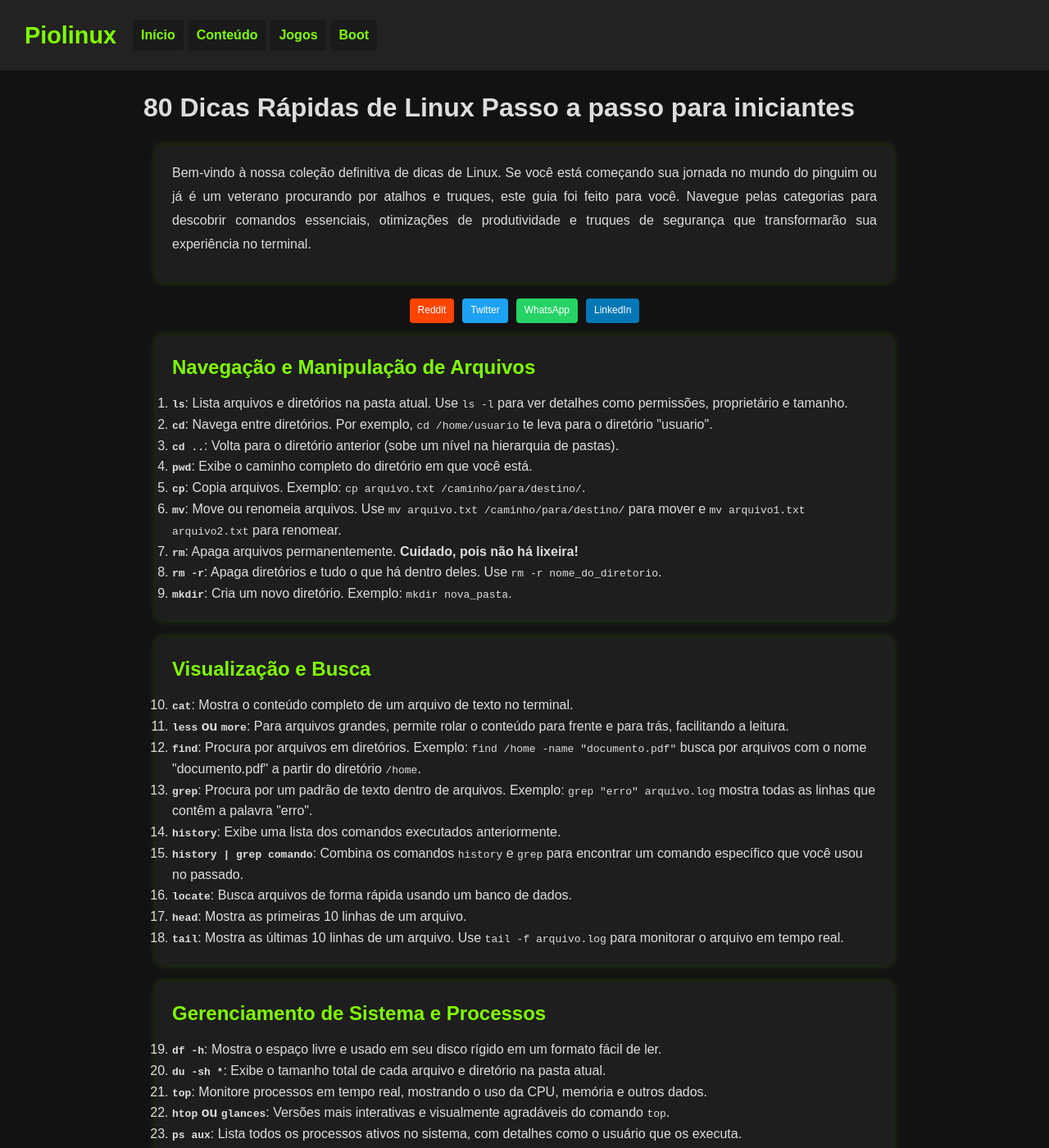
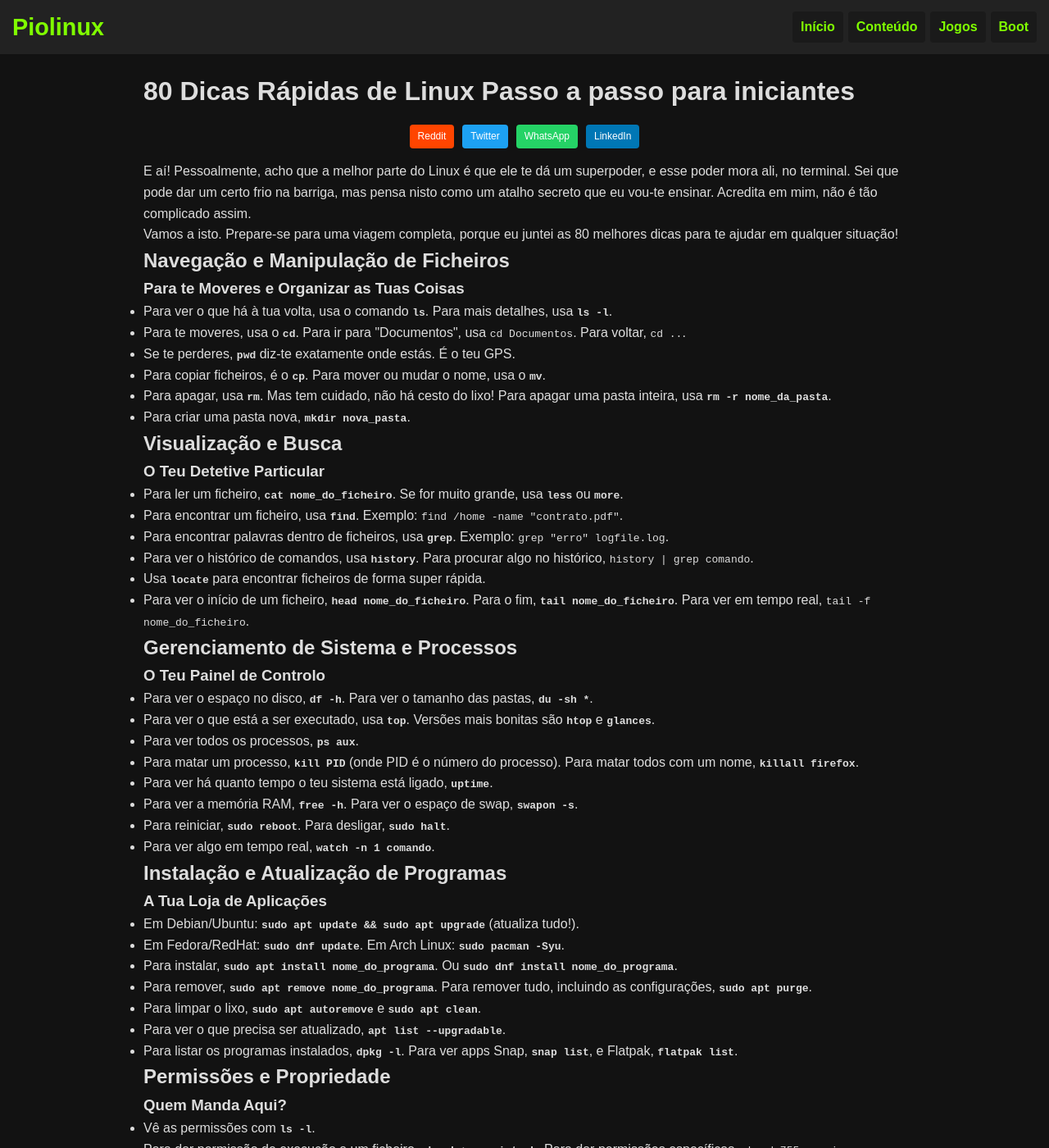
Before and after one commit to Piolinux/piolinux-site, a Jekyll site: the page 80-Dicas-Rápidas-de-Linux.html, which Jekyll copies as it is, in a window 1280 px wide and 1400 px high. Shown: the whole window at 82% size. Built offline with Jekyll 4.4.1, drawn with Linux system fonts in a browser that asks for light colours; some of the changed text lies outside the part shown.

Commit message:
Update 80-Dicas-Rápidas-de-Linux.html

```diff
--- a/80-Dicas-Rápidas-de-Linux.html
+++ b/80-Dicas-Rápidas-de-Linux.html
@@ -211,7 +211,7 @@ footer a:hover {
 
 </head>
 <body>
-  <header>
+
     <header>
   <h1 class="site-title"><a href="/">Piolinux</a></h1>
   <div class="menu-container">
@@ -236,7 +236,6 @@ footer a:hover {
       </ul>
     </nav>
   </div>
-</header>
 
   </header>
 
@@ -245,13 +244,8 @@ footer a:hover {
   <body>
 
 
-    <main>
 
 
-        <section>
-           <p>Bem-vindo à nossa coleção definitiva de dicas de Linux. Se você está começando sua jornada no mundo do pinguim ou já é um veterano procurando por atalhos e truques, este guia foi feito para você. Navegue pelas categorias para descobrir comandos essenciais, otimizações de produtividade e truques de segurança que transformarão sua experiência no terminal.</p>
-
-        </section>
 
 		<div id="share" style="text-align:center;margin:15px 0"></div>
     <script async defer>
@@ -285,148 +279,127 @@ footer a:hover {
         });
       })();
     </script>
-        <section>
-            <h2>Navegação e Manipulação de Arquivos</h2>
-            <ol>
-                <li><strong><code>ls</code></strong>: Lista arquivos e diretórios na pasta atual. Use <code>ls -l</code> para ver detalhes como permissões, proprietário e tamanho.</li>
-                <li><strong><code>cd</code></strong>: Navega entre diretórios. Por exemplo, <code>cd /home/usuario</code> te leva para o diretório "usuario".</li>
-                <li><strong><code>cd ..</code></strong>: Volta para o diretório anterior (sobe um nível na hierarquia de pastas).</li>
-                <li><strong><code>pwd</code></strong>: Exibe o caminho completo do diretório em que você está.</li>
-                <li><strong><code>cp</code></strong>: Copia arquivos. Exemplo: <code>cp arquivo.txt /caminho/para/destino/</code>.</li>
-                <li><strong><code>mv</code></strong>: Move ou renomeia arquivos. Use <code>mv arquivo.txt /caminho/para/destino/</code> para mover e <code>mv arquivo1.txt arquivo2.txt</code> para renomear.</li>
-                <li><strong><code>rm</code></strong>: Apaga arquivos permanentemente. <strong>Cuidado, pois não há lixeira!</strong></li>
-                <li><strong><code>rm -r</code></strong>: Apaga diretórios e tudo o que há dentro deles. Use <code>rm -r nome_do_diretorio</code>.</li>
-                <li><strong><code>mkdir</code></strong>: Cria um novo diretório. Exemplo: <code>mkdir nova_pasta</code>.</li>
-            </ol>
-        </section>
 
-        <section>
-            <h2>Visualização e Busca</h2>
-            <ol start="10">
-                <li><strong><code>cat</code></strong>: Mostra o conteúdo completo de um arquivo de texto no terminal.</li>
-                <li><strong><code>less</code> ou <code>more</code></strong>: Para arquivos grandes, permite rolar o conteúdo para frente e para trás, facilitando a leitura.</li>
-                <li><strong><code>find</code></strong>: Procura por arquivos em diretórios. Exemplo: <code>find /home -name "documento.pdf"</code> busca por arquivos com o nome "documento.pdf" a partir do diretório <code>/home</code>.</li>
-                <li><strong><code>grep</code></strong>: Procura por um padrão de texto dentro de arquivos. Exemplo: <code>grep "erro" arquivo.log</code> mostra todas as linhas que contêm a palavra "erro".</li>
-                <li><strong><code>history</code></strong>: Exibe uma lista dos comandos executados anteriormente.</li>
-                <li><strong><code>history | grep comando</code></strong>: Combina os comandos <code>history</code> e <code>grep</code> para encontrar um comando específico que você usou no passado.</li>
-                <li><strong><code>locate</code></strong>: Busca arquivos de forma rápida usando um banco de dados.</li>
-                <li><strong><code>head</code></strong>: Mostra as primeiras 10 linhas de um arquivo.</li>
-                <li><strong><code>tail</code></strong>: Mostra as últimas 10 linhas de um arquivo. Use <code>tail -f arquivo.log</code> para monitorar o arquivo em tempo real.</li>
-            </ol>
-        </section>
+<body>
 
-        <section>
-            <h2>Gerenciamento de Sistema e Processos</h2>
-            <ol start="19">
-                <li><strong><code>df -h</code></strong>: Mostra o espaço livre e usado em seu disco rígido em um formato fácil de ler.</li>
-                <li><strong><code>du -sh *</code></strong>: Exibe o tamanho total de cada arquivo e diretório na pasta atual.</li>
-                <li><strong><code>top</code></strong>: Monitore processos em tempo real, mostrando o uso da CPU, memória e outros dados.</li>
-                <li><strong><code>htop</code> ou <code>glances</code></strong>: Versões mais interativas e visualmente agradáveis do comando <code>top</code>.</li>
-                <li><strong><code>ps aux</code></strong>: Lista todos os processos ativos no sistema, com detalhes como o usuário que os executa.</li>
-                <li><strong><code>kill PID</code></strong>: Encerra um processo usando seu ID (PID). O PID pode ser obtido com <code>top</code> ou <code>ps aux</code>.</li>
-                <li><strong><code>killall</code></strong>: Encerra todos os processos com um nome específico. Exemplo: <code>killall firefox</code> fecha todas as janelas do Firefox.</li>
-                <li><strong><code>uptime</code></strong>: Mostra há quanto tempo o sistema está em execução.</li>
-                <li><strong><code>free -h</code></strong>: Exibe a quantidade de memória RAM livre e usada, em um formato legível.</li>
-                <li><strong><code>swapon -s</code></strong>: Checa o uso de espaço de swap.</li>
-                <li><strong><code>sudo reboot</code></strong>: Reinicia o sistema.</li>
-                <li><strong><code>sudo halt</code></strong>: Desliga o sistema.</li>
-                <li><strong><code>watch -n 1 comando</code></strong>: Executa um comando repetidamente, a cada segundo (<code>-n 1</code>), mostrando a saída em tempo real.</li>
-            </ol>
-        </section>
+<div class="container">
+    <p>E aí! Pessoalmente, acho que a melhor parte do Linux é que ele te dá um superpoder, e esse poder mora ali, no terminal. Sei que pode dar um certo frio na barriga, mas pensa nisto como um atalho secreto que eu vou-te ensinar. Acredita em mim, não é tão complicado assim.</p>
 
-        <section>
-            <h2>Instalação e Atualização de Pacotes</h2>
-            <ol start="32">
-                <li><strong><code>sudo apt update && sudo apt upgrade</code></strong>: (Para Debian/Ubuntu) Atualiza a lista de pacotes e, em seguida, atualiza todos os pacotes instalados para suas versões mais recentes.</li>
-                <li><strong><code>sudo dnf update</code></strong>: (Para Fedora/RedHat) Realiza a mesma função de atualização de pacotes.</li>
-                <li><strong><code>sudo pacman -Syu</code></strong>: (Para Arch Linux) Atualiza o sistema.</li>
-                <li><strong><code>sudo apt install nome_do_programa</code></strong>: (Para Debian/Ubuntu) Instala um novo programa a partir dos repositórios.</li>
-                <li><strong><code>sudo dnf install nome_do_programa</code></strong>: (Para Fedora/RedHat) Instala um novo programa a partir dos repositórios.</li>
-                <li><strong><code>sudo apt remove nome_do_programa</code></strong>: Desinstala um programa, mas mantém seus arquivos de configuração.</li>
-                <li><strong><code>sudo apt purge nome_do_programa</code></strong>: Desinstala um programa e também remove seus arquivos de configuração.</li>
-                <li><strong><code>sudo apt autoremove</code></strong>: Remove pacotes que não são mais necessários.</li>
-                <li><strong><code>sudo apt clean</code></strong>: Limpa o cache de pacotes baixados, liberando espaço em disco.</li>
-                <li><strong><code>apt list --upgradable</code></strong>: Lista todos os pacotes que têm uma atualização disponível.</li>
-                <li><strong><code>dpkg -l</code></strong>: Lista todos os pacotes <code>.deb</code> instalados no sistema.</li>
-                <li><strong><code>snap list</code> ou <code>flatpak list</code></strong>: Lista aplicativos instalados usando os formatos Snap ou Flatpak.</li>
-            </ol>
-        </section>
+    <p>Vamos a isto. Prepare-se para uma viagem completa, porque eu juntei as 80 melhores dicas para te ajudar em qualquer situação!</p>
 
-        <section>
-            <h2>Permissões e Propriedade</h2>
-            <ol start="45">
-                <li><strong><code>ls -l</code></strong>: Exibe as permissões detalhadas de arquivos e diretórios.</li>
-                <li><strong><code>chmod +x script.sh</code></strong>: Dá permissão de execução a um arquivo de script.</li>
-                <li><strong><code>chmod 755 arquivo</code></strong>: Altera as permissões usando notação numérica (rwx para dono, r-x para grupo e outros).</li>
-                <li><strong><code>chown usuario:grupo arquivo.txt</code></strong>: Altera o dono e o grupo de um arquivo. Necessita de permissões de superusuário (root).</li>
-                <li><strong><code>adduser</code> e <code>addgroup</code></strong>: Cria novos usuários e grupos no sistema.</li>
-                <li><strong><code>su nome_do_usuario</code></strong>: Troca para outro usuário no terminal.</li>
-                <li><strong><code>sudo</code></strong>: Executa um comando com privilégios de superusuário.</li>
-            </ol>
-        </section>
+    <h2>Navegação e Manipulação de Ficheiros</h2>
+    <h3>Para te Moveres e Organizar as Tuas Coisas</h3>
+    <ul>
+        <li>Para ver o que há à tua volta, usa o comando <strong><code>ls</code></strong>. Para mais detalhes, usa <strong><code>ls -l</code></strong>.</li>
+        <li>Para te moveres, usa o <strong><code>cd</code></strong>. Para ir para "Documentos", usa <code>cd Documentos</code>. Para voltar, <code>cd ..</code>.</li>
+        <li>Se te perderes, <strong><code>pwd</code></strong> diz-te exatamente onde estás. É o teu GPS.</li>
+        <li>Para copiar ficheiros, é o <strong><code>cp</code></strong>. Para mover ou mudar o nome, usa o <strong><code>mv</code></strong>.</li>
+        <li>Para apagar, usa <strong><code>rm</code></strong>. Mas tem cuidado, não há cesto do lixo! Para apagar uma pasta inteira, usa <strong><code>rm -r nome_da_pasta</code></strong>.</li>
+        <li>Para criar uma pasta nova, <strong><code>mkdir nova_pasta</code></strong>.</li>
+    </ul>
 
-        <section>
-            <h2>Redes e Conexões</h2>
-            <ol start="52">
-                <li><strong><code>ip a</code> ou <code>ifconfig</code></strong>: Mostra o endereço IP da sua máquina e outras informações de rede.</li>
-                <li><strong><code>hostname</code></strong>: Exibe o nome da sua máquina na rede.</li>
-                <li><strong><code>ping</code></strong>: Testa a conectividade com outro computador na rede ou na internet.</li>
-                <li><strong><code>traceroute</code></strong>: Mostra o caminho que os dados percorrem para chegar a um destino na rede.</li>
-                <li><strong><code>netstat</code> ou <code>ss</code></strong>: Exibe as conexões de rede ativas, tabelas de roteamento e estatísticas da interface.</li>
-                <li><strong><code>nc</code></strong>: O comando "netcat" é uma ferramenta versátil para testes de rede e transferências de dados.</li>
-                <li><strong><code>ufw</code> ou <code>firewalld</code></strong>: Comandos para gerenciar o firewall, controlando quais conexões são permitidas.</li>
-                <li><strong><code>ssh</code></strong>: Conecta-se a outro computador via terminal de forma segura.</li>
-            </ol>
-        </section>
+    <h2>Visualização e Busca</h2>
+    <h3>O Teu Detetive Particular</h3>
+    <ul>
+        <li>Para ler um ficheiro, <strong><code>cat nome_do_ficheiro</code></strong>. Se for muito grande, usa <strong><code>less</code></strong> ou <strong><code>more</code></strong>.</li>
+        <li>Para encontrar um ficheiro, usa <strong><code>find</code></strong>. Exemplo: <code>find /home -name "contrato.pdf"</code>.</li>
+        <li>Para encontrar palavras dentro de ficheiros, usa <strong><code>grep</code></strong>. Exemplo: <code>grep "erro" logfile.log</code>.</li>
+        <li>Para ver o histórico de comandos, usa <strong><code>history</code></strong>. Para procurar algo no histórico, <code>history | grep comando</code>.</li>
+        <li>Usa <strong><code>locate</code></strong> para encontrar ficheiros de forma super rápida.</li>
+        <li>Para ver o início de um ficheiro, <strong><code>head nome_do_ficheiro</code></strong>. Para o fim, <strong><code>tail nome_do_ficheiro</code></strong>. Para ver em tempo real, <code>tail -f nome_do_ficheiro</code>.</li>
+    </ul>
 
-        <section>
-            <h2>Compactação e Descompactação</h2>
-            <ol start="61">
-                <li><strong><code>tar -czvf arquivo.tar.gz pasta/</code></strong>: Compacta a pasta usando gzip.</li>
-                <li><strong><code>tar -xzvf arquivo.tar.gz</code></strong>: Descompacta um arquivo gzip.</li>
-                <li><strong><code>tar -tf arquivo.tar.gz</code></strong>: Vê o conteúdo de um arquivo compactado sem extrair.</li>
-                <li><strong><code>zip -r arquivo.zip pasta/</code></strong>: Compacta uma pasta em um arquivo .zip.</li>
-                <li><strong><code>unzip arquivo.zip</code></strong>: Descompacta um arquivo .zip.</li>
-                <li><strong><code>gzip arquivo.txt</code></strong>: Compacta um único arquivo, resultando em <code>arquivo.txt.gz</code>.</li>
-                <li><strong><code>gunzip arquivo.txt.gz</code></strong>: Descompacta um arquivo gzip.</li>
-            </ol>
-        </section>
+    <h2>Gerenciamento de Sistema e Processos</h2>
+    <h3>O Teu Painel de Controlo</h3>
+    <ul>
+        <li>Para ver o espaço no disco, <strong><code>df -h</code></strong>. Para ver o tamanho das pastas, <strong><code>du -sh *</code></strong>.</li>
+        <li>Para ver o que está a ser executado, usa <strong><code>top</code></strong>. Versões mais bonitas são <strong><code>htop</code></strong> e <strong><code>glances</code></strong>.</li>
+        <li>Para ver todos os processos, <strong><code>ps aux</code></strong>.</li>
+        <li>Para matar um processo, <strong><code>kill PID</code></strong> (onde PID é o número do processo). Para matar todos com um nome, <strong><code>killall firefox</code></strong>.</li>
+        <li>Para ver há quanto tempo o teu sistema está ligado, <strong><code>uptime</code></strong>.</li>
+        <li>Para ver a memória RAM, <strong><code>free -h</code></strong>. Para ver o espaço de swap, <strong><code>swapon -s</code></strong>.</li>
+        <li>Para reiniciar, <strong><code>sudo reboot</code></strong>. Para desligar, <strong><code>sudo halt</code></strong>.</li>
+        <li>Para ver algo em tempo real, <strong><code>watch -n 1 comando</code></strong>.</li>
+    </ul>
 
-        <section>
-            <h2>Ferramentas e Utilitários</h2>
-            <ol start="68">
-                <li><strong><code>nano</code> ou <code>vim</code></strong>: Editores de texto para usar no terminal. <code>nano</code> é mais simples para iniciantes, enquanto <code>vim</code> é mais poderoso.</li>
-                <li><strong><code>wget</code> ou <code>curl</code></strong>: Baixa arquivos de um endereço na internet.</li>
-                <li><strong><code>ln -s</code></strong>: Cria um link simbólico, que é um atalho para outro arquivo ou diretório.</li>
-                <li><strong><code>man comando</code></strong>: Exibe o manual de qualquer comando do Linux, detalhando suas opções e uso.</li>
-                <li><strong><code>alias</code></strong>: Cria atalhos para comandos longos.</li>
-                <li><strong><code>cron</code></strong>: Agende tarefas para serem executadas automaticamente em horários específicos.</li>
-                <li><strong><code>neofetch</code></strong>: Exibe informações detalhadas e estilizadas sobre o seu sistema em um formato visualmente agradável.</li>
-                <li><strong><code>lshw</code></strong>: Mostra informações detalhadas de hardware.</li>
-                <li><strong><code>lscpu</code></strong>: Exibe informações sobre o processador.</li>
-                <li><strong><code>mount</code> e <code>umount</code></strong>: Monta e desmonta dispositivos de armazenamento, como pen drives.</li>
-            </ol>
-        </section>
+    <h2>Instalação e Atualização de Programas</h2>
+    <h3>A Tua Loja de Aplicações</h3>
+    <ul>
+        <li>Em Debian/Ubuntu: <strong><code>sudo apt update && sudo apt upgrade</code></strong> (atualiza tudo!).</li>
+        <li>Em Fedora/RedHat: <strong><code>sudo dnf update</code></strong>. Em Arch Linux: <strong><code>sudo pacman -Syu</code></strong>.</li>
+        <li>Para instalar, <strong><code>sudo apt install nome_do_programa</code></strong>. Ou <strong><code>sudo dnf install nome_do_programa</code></strong>.</li>
+        <li>Para remover, <strong><code>sudo apt remove nome_do_programa</code></strong>. Para remover tudo, incluindo as configurações, <strong><code>sudo apt purge</code></strong>.</li>
+        <li>Para limpar o lixo, <strong><code>sudo apt autoremove</code></strong> e <strong><code>sudo apt clean</code></strong>.</li>
+        <li>Para ver o que precisa ser atualizado, <strong><code>apt list --upgradable</code></strong>.</li>
+        <li>Para listar os programas instalados, <strong><code>dpkg -l</code></strong>. Para ver apps Snap, <strong><code>snap list</code></strong>, e Flatpak, <strong><code>flatpak list</code></strong>.</li>
+    </ul>
 
-        <section>
-            <h2>Truques e Atalhos Úteis</h2>
-            <ol start="78">
-                <li><strong><code>Tab</code></strong>: Ativa o autocomplete. Pressione a tecla <code>Tab</code> para completar nomes de arquivos, diretórios e comandos, economizando tempo e evitando erros.</li>
-                <li><strong><code>sudo !!</code></strong>: Repete o comando anterior, mas com privilégios de superusuário (root). Perfeito para quando você esquece de usar <code>sudo</code>.</li>
-                <li><strong><code>comando &</code></strong>: Executa um comando em segundo plano, liberando o terminal para outras tarefas. Use <code>fg</code> para trazer o processo de volta para o primeiro plano.</li>
-                <li><strong><code>comando1 | comando2</code> (Pipe)</strong>: Envia a saída do <code>comando1</code> como entrada para o <code>comando2</code>. Exemplo: <code>ls -l | less</code> para ver a lista de arquivos de forma paginada.</li>
-                <li><strong><code>comando1 ; comando2</code></strong>: Executa o <code>comando1</code> e, em seguida, o <code>comando2</code>, independentemente do resultado.</li>
-                <li><strong><code>comando1 && comando2</code></strong>: Executa o <code>comando2</code> somente se o <code>comando1</code> for bem-sucedido.</li>
-                <li><strong><code>Ctrl + C</code></strong>: Encerra um processo ou comando que está em execução.</li>
-                <li><strong><code>Ctrl + D</code></strong>: Fecha o terminal ou encerra a sessão.</li>
-            </ol>
-        </section>
+    <h2>Permissões e Propriedade</h2>
+    <h3>Quem Manda Aqui?</h3>
+    <ul>
+        <li>Vê as permissões com <strong><code>ls -l</code></strong>.</li>
+        <li>Para dar permissão de execução a um ficheiro, <strong><code>chmod +x script.sh</code></strong>. Para dar permissões específicas, <code>chmod 755 arquivo</code>.</li>
+        <li>Para mudar o dono de um ficheiro, <strong><code>chown usuario:grupo arquivo.txt</code></strong>.</li>
+        <li>Para criar um novo utilizador, <strong><code>adduser</code></strong>. Para um grupo, <strong><code>addgroup</code></strong>.</li>
+        <li>Para mudar de utilizador, <strong><code>su nome_do_utilizador</code></strong>. Para ter superpoderes, <strong><code>sudo</code></strong>.</li>
+    </ul>
 
-    </main>
+    <h2>Redes e Conexões</h2>
+    <h3>A Tua Linha Direta com o Mundo</h3>
+    <ul>
+        <li>Para ver o teu endereço IP, usa <strong><code>ip a</code></strong> ou <strong><code>ifconfig</code></strong>.</li>
+        <li>Para ver o nome da tua máquina, <strong><code>hostname</code></strong>.</li>
+        <li>Para testar a conexão com um site, <strong><code>ping google.com</code></strong>. Para ver o caminho, <strong><code>traceroute</code></strong>.</li>
+        <li>Para ver as conexões ativas, <strong><code>netstat</code></strong> ou <strong><code>ss</code></strong>.</li>
+        <li><strong><code>nc</code></strong> (netcat) é uma ferramenta super versátil para testes de rede.</li>
+        <li>Para gerir o teu firewall, usa <strong><code>ufw</code></strong> ou <strong><code>firewalld</code></strong>.</li>
+        <li>Para te ligares a outro computador, <strong><code>ssh</code></strong>.</li>
+    </ul>
 
+    <h2>Compactação e Descompactação</h2>
+    <h3>Para Organizar Tudo</h3>
+    <ul>
+        <li>Para compactar uma pasta (tar.gz), usa <strong><code>tar -czvf arquivo.tar.gz pasta/</code></strong>.</li>
+        <li>Para descompactar, <strong><code>tar -xzvf arquivo.tar.gz</code></strong>. Para ver o que tem dentro sem extrair, <strong><code>tar -tf arquivo.tar.gz</code></strong>.</li>
+        <li>Para compactar para um ficheiro .zip, usa <strong><code>zip -r arquivo.zip pasta/</code></strong>. Para descompactar, <strong><code>unzip</code></strong>.</li>
+        <li>Para compactar um único ficheiro, <strong><code>gzip arquivo.txt</code></strong>. Para descompactar, <strong><code>gunzip</code></strong>.</li>
+    </ul>
+
+    <h2>Ferramentas e Utilitários</h2>
+    <h3>Os Ajudantes do Dia a Dia</h3>
+    <ul>
+        <li>Para editar texto no terminal, usa <strong><code>nano</code></strong> (para iniciantes) ou <strong><code>vim</code></strong> (para os mais avançados).</li>
+        <li>Para descarregar ficheiros da internet, usa <strong><code>wget</code></strong> ou <strong><code>curl</code></strong>.</li>
+        <li>Para criar um atalho, usa <strong><code>ln -s</code></strong>.</li>
+        <li>Para ver o manual de qualquer comando, <strong><code>man comando</code></strong>.</li>
+        <li>Para criar os teus próprios atalhos, <strong><code>alias</code></strong>.</li>
+        <li>Para agendar tarefas, <strong><code>cron</code></strong>.</li>
+        <li>Para ver um resumo bonito do teu sistema, <strong><code>neofetch</code></strong>.</li>
+        <li>Para ver informações do hardware, <strong><code>lshw</code></strong>. Para a CPU, <strong><code>lscpu</code></strong>.</li>
+        <li>Para ligar e desligar pen drives, usa <strong><code>mount</code></strong> e <strong><code>umount</code></strong>.</li>
+    </ul>
+
+    <h2>Truques e Atalhos que Salvam a Vida</h2>
+    <h3>Os Segredos do Pinguim</h3>
+    <ul>
+        <li>A tecla **<code>Tab</code>** é a tua melhor amiga para o auto-completar.</li>
+        <li>Esqueceste-te do <code>sudo</code>? Escreve <strong><code>sudo !!</code></strong> e ele repete o comando.</li>
+        <li>Para executar em segundo plano, usa <strong><code>&</code></strong> no final do comando.</li>
+        <li>O **<code>|</code>** (pipe) é magia. Ele envia a saída de um comando para o próximo. Exemplo: <code>ls -l | less</code>.</li>
+        <li>Para executar um comando após o outro, <strong><code>comando1 ; comando2</code></strong>.</li>
+        <li>Para executar um comando só se o anterior funcionar, <strong><code>comando1 && comando2</code></strong>.</li>
+        <li>Para parar um processo, **<code>Ctrl + C</code>**.</li>
+        <li>Para fechar o terminal, **<code>Ctrl + D</code>**.</li>
+    </ul>
+
+    <p>No final das contas, o mais importante é não ter medo. Começa por brincar um pouco, tenta as coisas, comete erros (e usa o Google para os corrigires!). O terminal é uma ferramenta incrível, e a tua aventura com ele está apenas a começar.</p>
+</div>
 
 </body>
 </html>
+
+
+
 
 </main>
 
```
